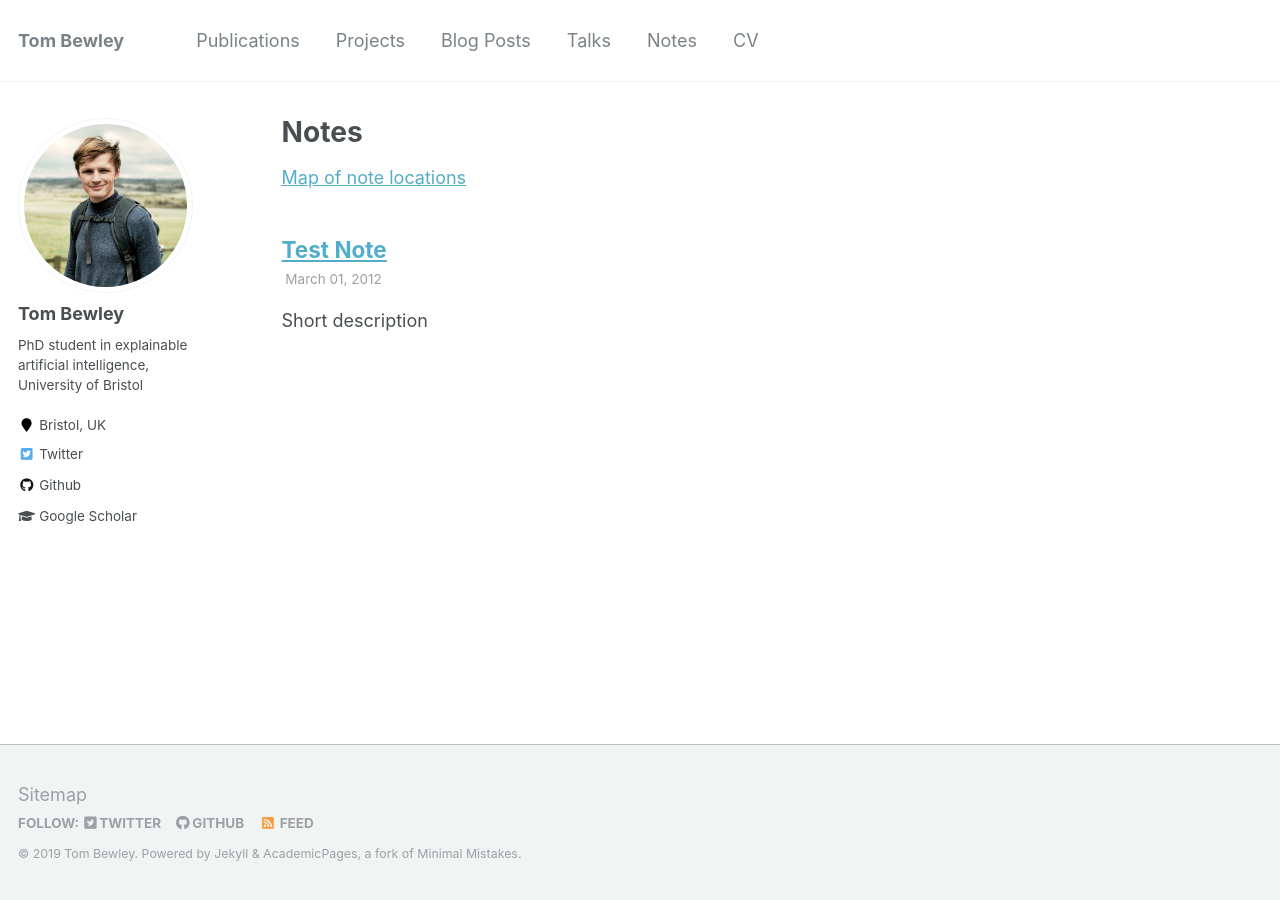
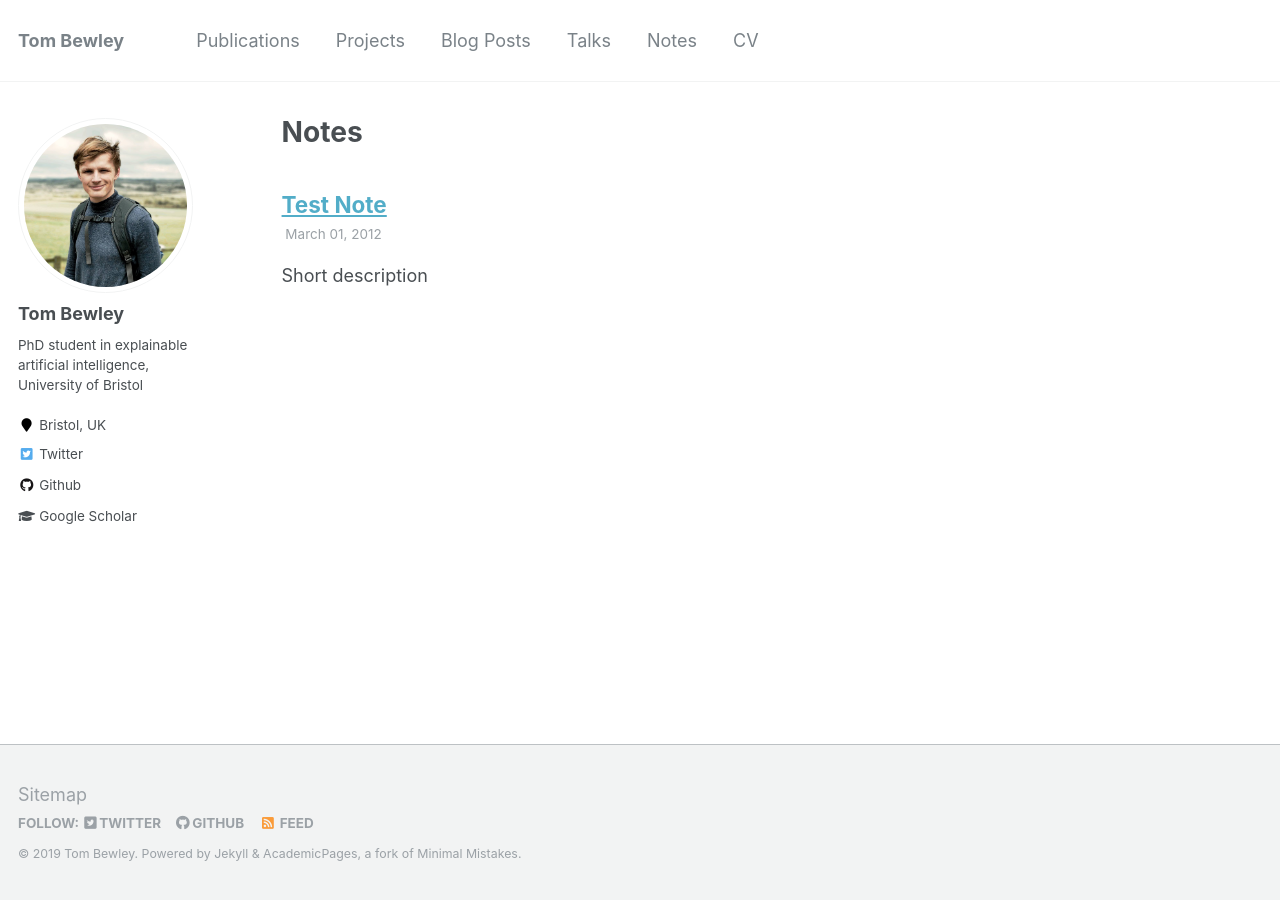
Before and after one commit to tombewley/tombewley.github.io, a Jekyll site: the page built from _pages/notes.html, in a window 1280 px wide. Built offline with Jekyll 4.4.1, drawn with Linux system fonts in a browser that asks for light colours.

Commit message:
Update notes.html

```diff
--- a/_pages/notes.html
+++ b/_pages/notes.html
@@ -5,12 +5,6 @@ permalink: /notes/
 author_profile: true
 ---
 
-{% if site.talkmap_link == true %}
-
-<p style="text-decoration:underline;"><a href="/talkmap.html">Map of note locations</a></p>
-
-{% endif %}
-
 {% for post in site.notes reversed %}
   {% include archive-single-talk.html %}
 {% endfor %}
```
